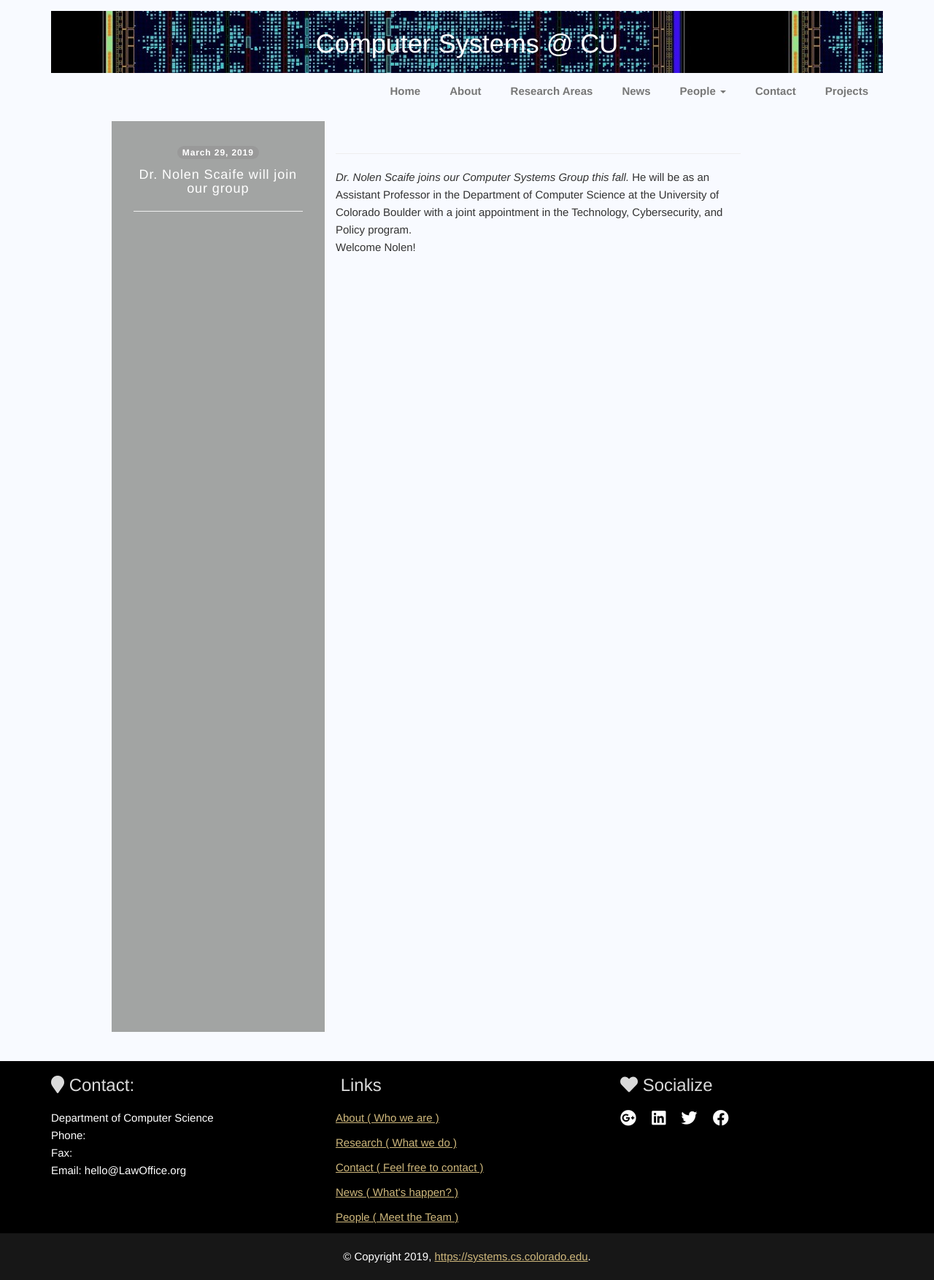
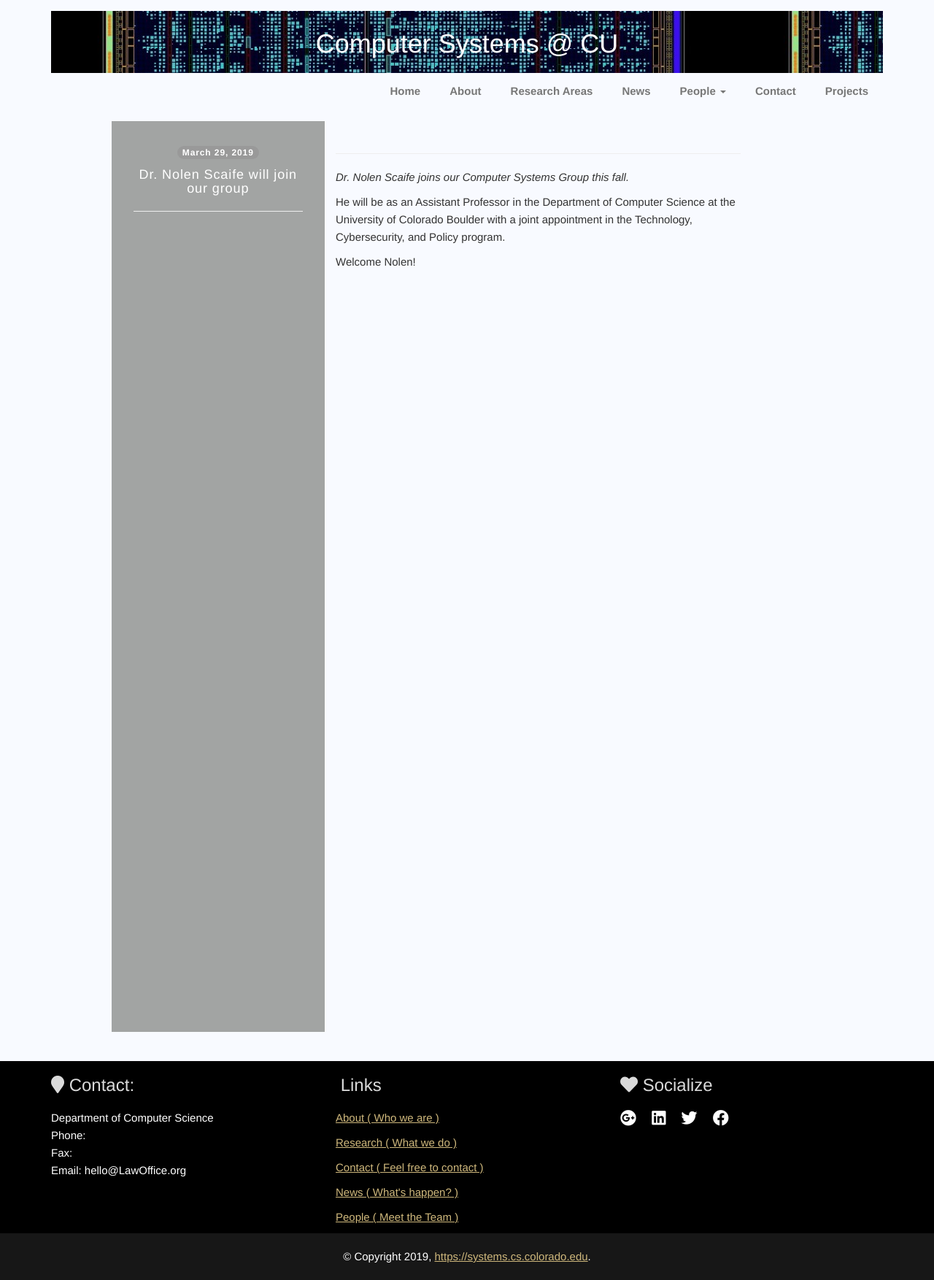
Before and after one commit to cu-computer-systems/cu-computer-systems.github.io, a Jekyll site: the page built from collections/_posts/2019-03-29-nolen.md, in a window 1280 px wide. Shown: the whole page at 73% size. Built offline with Jekyll 4.4.1, drawn with Linux system fonts in a browser that asks for light colours; nearby versions of some CDN libraries.

```diff
--- a/collections/_posts/2019-03-29-nolen.md
+++ b/collections/_posts/2019-03-29-nolen.md
@@ -9,5 +9,6 @@ label_primary: "professor"
 label_success: "blog"
 ---
 
-<i>Dr. Nolen Scaife joins our Computer Systems Group this fall.</i> He will be as an Assistant Professor in the Department of Computer Science at the University of Colorado Boulder with a joint appointment in the Technology, Cybersecurity, and Policy program.<br>
-Welcome Nolen!
+<p><i>Dr. Nolen Scaife joins our Computer Systems Group this fall.</i></p>
+<p>He will be as an Assistant Professor in the Department of Computer Science at the University of Colorado Boulder with a joint appointment in the Technology, Cybersecurity, and Policy program.</p>
+<p>Welcome Nolen!</p>
```
